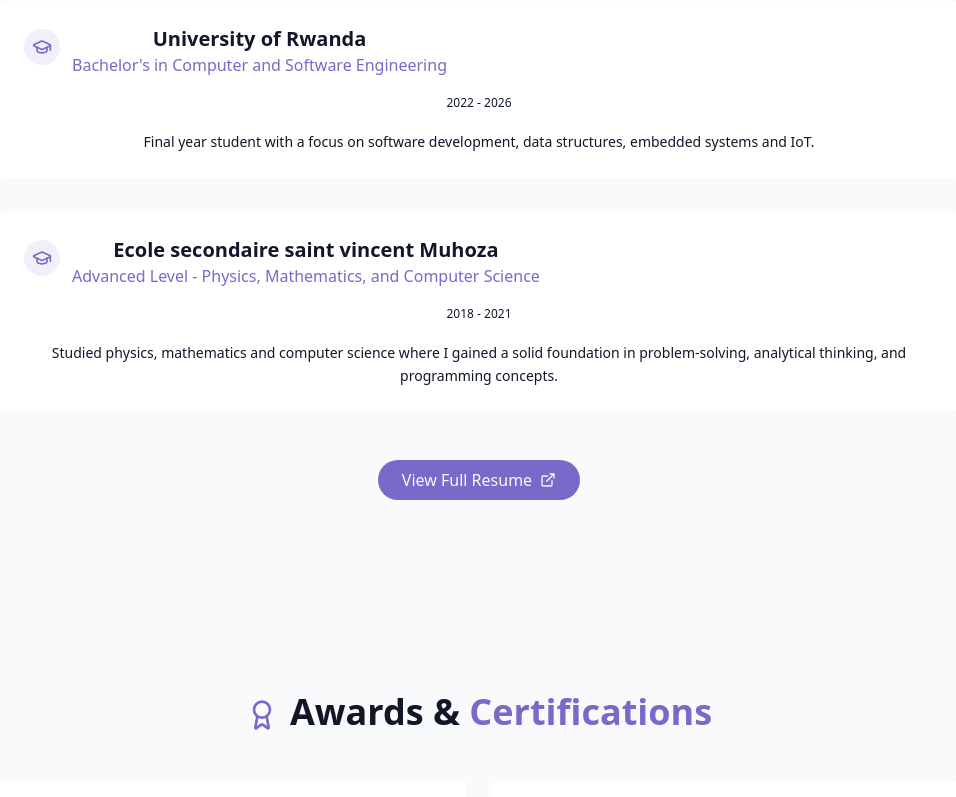
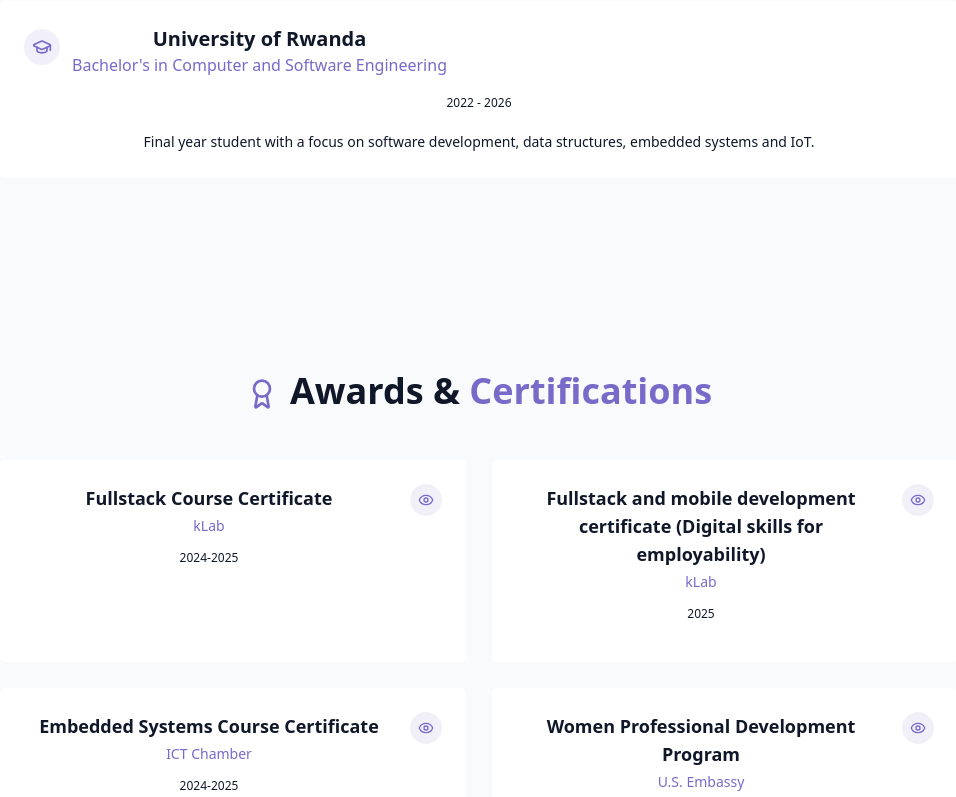
Before and after one commit to NadiaHirwa/HirwaNadiaPortfolio, a React (Vite) app: page / in a window 1280 px wide. Shown: the part 3512-4309 px from the top of the page, without its empty margins (161-1117 px from the left). Built offline with nearby package versions, Linux system fonts and the light colour scheme.

Commit message:
worked on education part

```diff
--- a/src/components/EducationSection.jsx
+++ b/src/components/EducationSection.jsx
@@ -7,12 +7,6 @@
       degree: "Bachelor's in Computer and Software Engineering",
       duration: "2022 - 2026",
       description: "Final year student with a focus on software development, data structures, embedded systems and IoT."
-    },
-    {
-      title: "Ecole secondaire saint vincent Muhoza",
-      degree: "Advanced Level - Physics, Mathematics, and Computer Science",
-      duration: "2018 - 2021",
-      description: "Studied physics, mathematics and computer science where I gained a solid foundation in problem-solving, analytical thinking, and programming concepts."
     }
   ];
 
@@ -56,17 +50,6 @@
           ))}
         </div>
 
-        <div className="text-center mt-12">
-          <a
-            href="https://docs.google.com/document/d/1zucWOcCiVARCgp8AAh418OfRCvThRM2ZXfM7qSbfFPI/edit?usp=sharing"
-            target="_blank"
-            rel="noopener noreferrer"
-            className="cosmic-button inline-flex items-center gap-2"
-          >
-            View Full Resume
-            <ExternalLink className="h-4 w-4" />
-          </a>
-        </div>
       </div>
     </section>
   );
```
